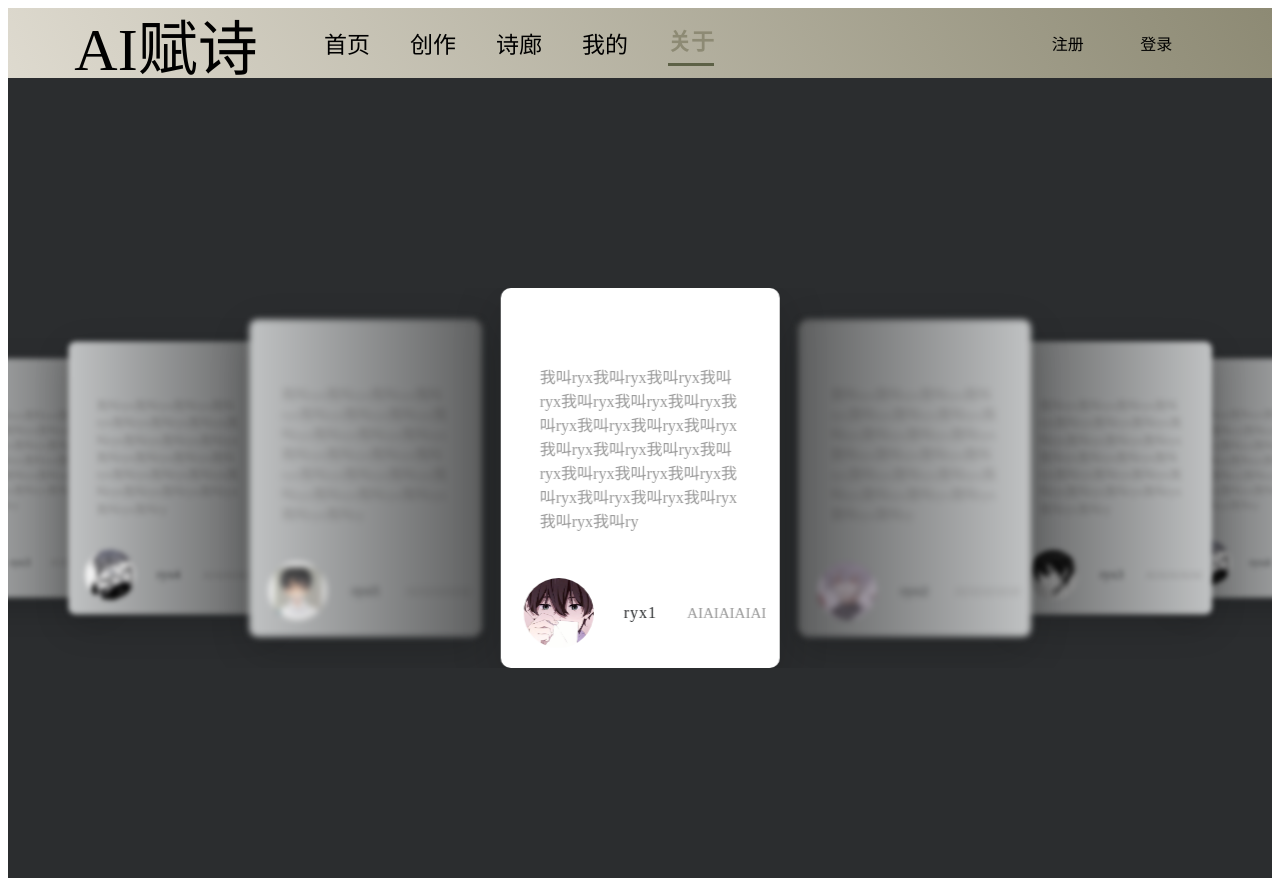
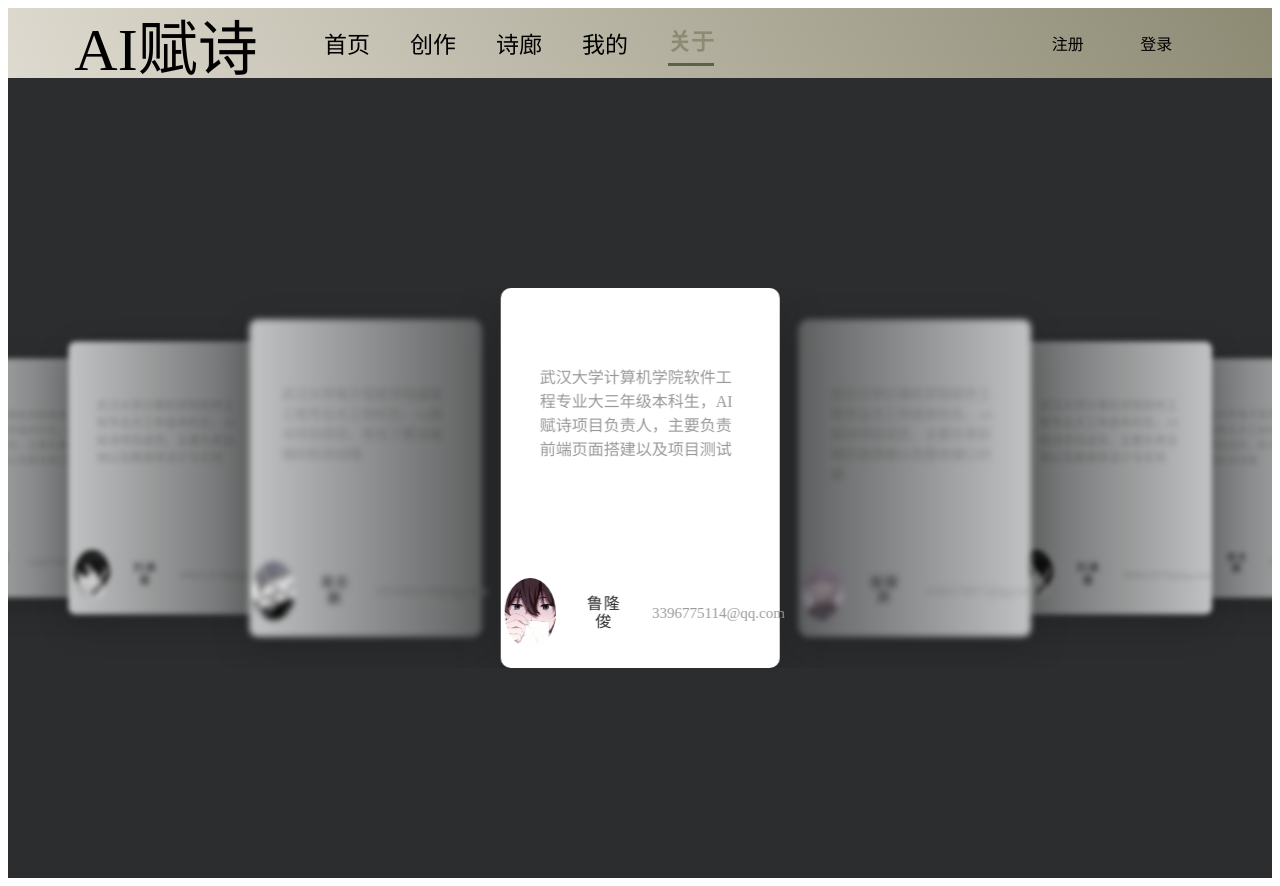
Before and after one commit to pjigod/AIPoem, a Vue app in the folder web/AIpoem-web/: page /about in a window 1280 px wide. Built offline with nearby package versions, Linux system fonts and the light colour scheme; no server answers.

Commit message:
关于个人信息填写

```diff
--- a/web/AIpoem-web/src/views/about/about.vue
+++ b/web/AIpoem-web/src/views/about/about.vue
@@ -16,7 +16,7 @@
                         <div class="temp1"></div>
                         <div class="content">
                             <div class="self">
-                                <p>我叫ryx我叫ryx我叫ryx我叫ryx我叫ryx我叫ryx我叫ryx我叫ryx我叫ryx我叫ryx我叫ryx我叫ryx我叫ryx我叫ryx我叫ryx我叫ryx我叫ryx我叫ryx我叫ryx我叫ryx我叫ryx我叫ryx我叫ryx我叫ry
+                                <p>武汉大学计算机学院软件工程专业大三年级本科生，AI赋诗项目负责人，主要负责前端页面搭建以及项目测试
                                 </p>
 
                             </div>
@@ -24,7 +24,7 @@
                                 <div class="imgBx">
                                     <img src="../../static/img/1.jpg">
                                 </div>
-                                <h3>ryx1</h3><span>AIAIAIAIAI</span>
+                                <h3>鲁隆俊</h3><span>3396775114@qq.com</span>
                             </div>
                         </div>
                     </div>
@@ -34,15 +34,14 @@
                         <div class="temp1"></div>
                         <div class="content">
                             <div class="self">
-                                <p>我叫ryx我叫ryx我叫ryx我叫ryx我叫ryx我叫ryx我叫ryx我叫ryx我叫ryx我叫ryx我叫ryx我叫ryx我叫ryx我叫ryx我叫ryx我叫ryx我叫ryx我叫ryx我叫ryx我叫ryx我叫ryx我叫ryx我叫ryx我叫ry
+                                <p>武汉大学计算机学院软件工程专业大三年级本科生，AI赋诗项目成员，主要负责前端页面搭建以及整体接口对接
                                 </p>
-
                             </div>
                             <div class="details">
                                 <div class="imgBx">
                                     <img src="../../static/img/2.jpg">
                                 </div>
-                                <h3>ryx2</h3><span>AIAIAIAIAI</span>
+                                <h3>吴琛菲</h3><span>1430275877@qq.com</span>
                             </div>
                         </div>
                     </div>
@@ -52,7 +51,7 @@
                         <div class="temp1"></div>
                         <div class="content">
                             <div class="self">
-                                <p>我叫ryx我叫ryx我叫ryx我叫ryx我叫ryx我叫ryx我叫ryx我叫ryx我叫ryx我叫ryx我叫ryx我叫ryx我叫ryx我叫ryx我叫ryx我叫ryx我叫ryx我叫ryx我叫ryx我叫ryx我叫ryx我叫ryx我叫ryx我叫ry
+                                <p>武汉大学计算机学院软件工程专业大三年级本科生，AI赋诗项目成员，主要负责后端以及数据库设计与实现
                                 </p>
 
                             </div>
@@ -60,7 +59,7 @@
                                 <div class="imgBx">
                                     <img src="../../static/img/3.jpg">
                                 </div>
-                                <h3>ryx3</h3><span>AIAIAIAIAI</span>
+                                <h3>刘承章</h3><span>996613570@qq.com</span>
                             </div>
                         </div>
                     </div>
@@ -70,7 +69,7 @@
                         <div class="temp1"></div>
                         <div class="content">
                             <div class="self">
-                                <p>我叫ryx我叫ryx我叫ryx我叫ryx我叫ryx我叫ryx我叫ryx我叫ryx我叫ryx我叫ryx我叫ryx我叫ryx我叫ryx我叫ryx我叫ryx我叫ryx我叫ryx我叫ryx我叫ryx我叫ryx我叫ryx我叫ryx我叫ryx我叫ry
+                                <p>武汉大学电子信息学院通信工程专业大三本科生，AI赋诗项目成员，参与了算法端编码和测试端
                                 </p>
 
                             </div>
@@ -78,30 +77,11 @@
                                 <div class="imgBx">
                                     <img src="../../static/img/4.jpg">
                                 </div>
-                                <h3>ryx4</h3><span>AIAIAIAIAI</span>
+                                <h3>易志鹏</h3><span>1954564109@qq.com</span>
                             </div>
                         </div>
                     </div>
                 </swiper-slide>
-                <swiper-slide>
-                    <div class="testmonialB">
-                        <div class="temp1"></div>
-                        <div class="content">
-                            <div class="self">
-                                <p>我叫ryx我叫ryx我叫ryx我叫ryx我叫ryx我叫ryx我叫ryx我叫ryx我叫ryx我叫ryx我叫ryx我叫ryx我叫ryx我叫ryx我叫ryx我叫ryx我叫ryx我叫ryx我叫ryx我叫ryx我叫ryx我叫ryx我叫ryx我叫ry
-                                </p>
-
-                            </div>
-                            <div class="details">
-                                <div class="imgBx">
-                                    <img src="../../static/img/5.jpg">
-                                </div>
-                                <h3>ryx5</h3><span>AIAIAIAIAI</span>
-                            </div>
-                        </div>
-                    </div>
-                </swiper-slide>
-
 
             </swiper>
         </div>
```
